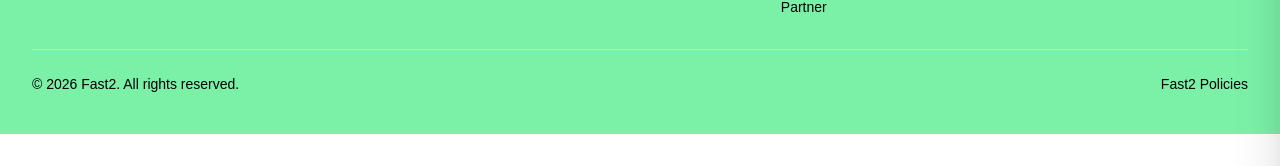
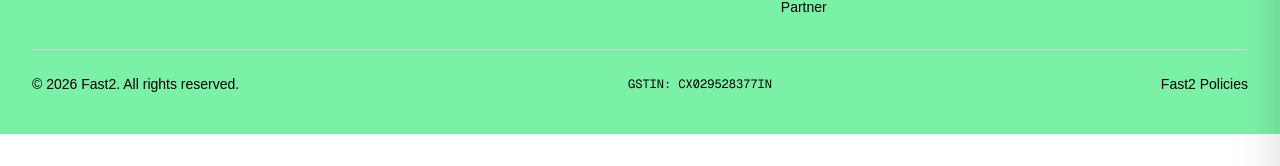
Before and after one commit to Shivikagarg999/fast2-frontend, a Next.js app: page /components/footer in a window 1280 px wide. Shown: the part 349-515 px from the top of the page. Built offline with nearby package versions, Linux system fonts and the light colour scheme; no server answers.

Commit message:
GST number added

```diff
--- a/src/app/about/page.jsx
+++ b/src/app/about/page.jsx
@@ -438,6 +438,14 @@ export default function About() {
                                 </a>
                               </div>
                             </div>
+
+                            <div className="flex items-start">
+                              <ShieldCheckIcon className="h-6 w-6 text-green-200 mt-1 flex-shrink-0" />
+                              <div className="ml-4">
+                                <h4 className="font-semibold text-green-100">GST Number</h4>
+                                <p className="mt-1 text-green-50 font-mono tracking-wide">CX029528377IN</p>
+                              </div>
+                            </div>
                           </div>
 
                           <div className="mt-12 pt-8 border-t border-green-500/30">
--- a/src/app/components/footer/page.jsx
+++ b/src/app/components/footer/page.jsx
@@ -237,9 +237,10 @@ export default function Footer() {
 
         {/* Copyright and bottom links */}
         <div className="border-t border-gray-300 pt-6 flex flex-col md:flex-row justify-between items-center">
-          <p className="text-sm text-black mb-4 md:mb-0">
+          <p className="text-sm text-black mb-2 md:mb-0">
             © {new Date().getFullYear()} Fast2. All rights reserved.
           </p>
+          <p className="text-xs text-black mb-4 md:mb-0 font-mono">GSTIN: CX029528377IN</p>
           <div className="flex space-x-6 text-sm text-black">
             <a href="/terms-conditions" className="hover:text-black transition-colors">
               Fast2 Policies
```
